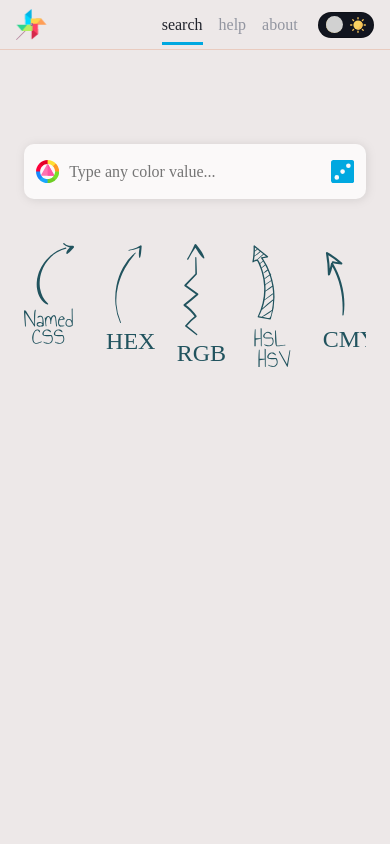
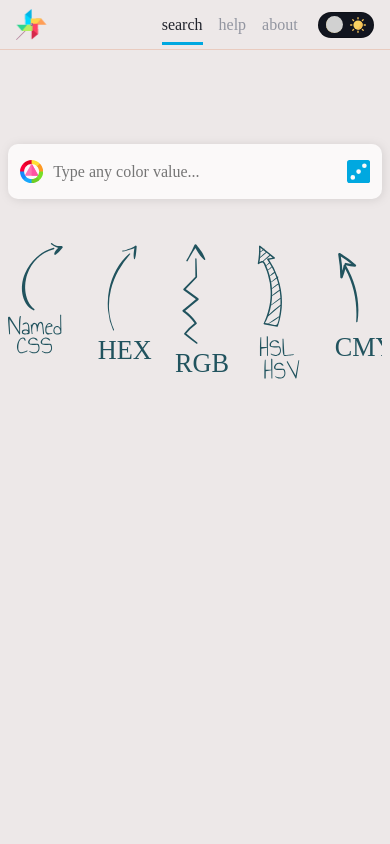
Before and after one commit to EricRovell/colors, a Svelte app: page / in a window 390 px wide. Shown: the top 844 px of the page. Built offline with nearby package versions, Linux system fonts and the light colour scheme.

Commit message:
moved styles up to layout

```diff
--- a/src/layout/FadingWrapper.svelte
+++ b/src/layout/FadingWrapper.svelte
@@ -10,14 +10,8 @@
   div {
     width: 100%;
     height: 100%;
-    max-width: var(--max-width, 640px);
+    max-width: var(--max-width);
     display: flex;
     justify-content: center;
   }
-
-  @media screen and (max-width: 520px) {
-    div {
-      padding: 0 1em;
-    }
-  }
 </style>
```
